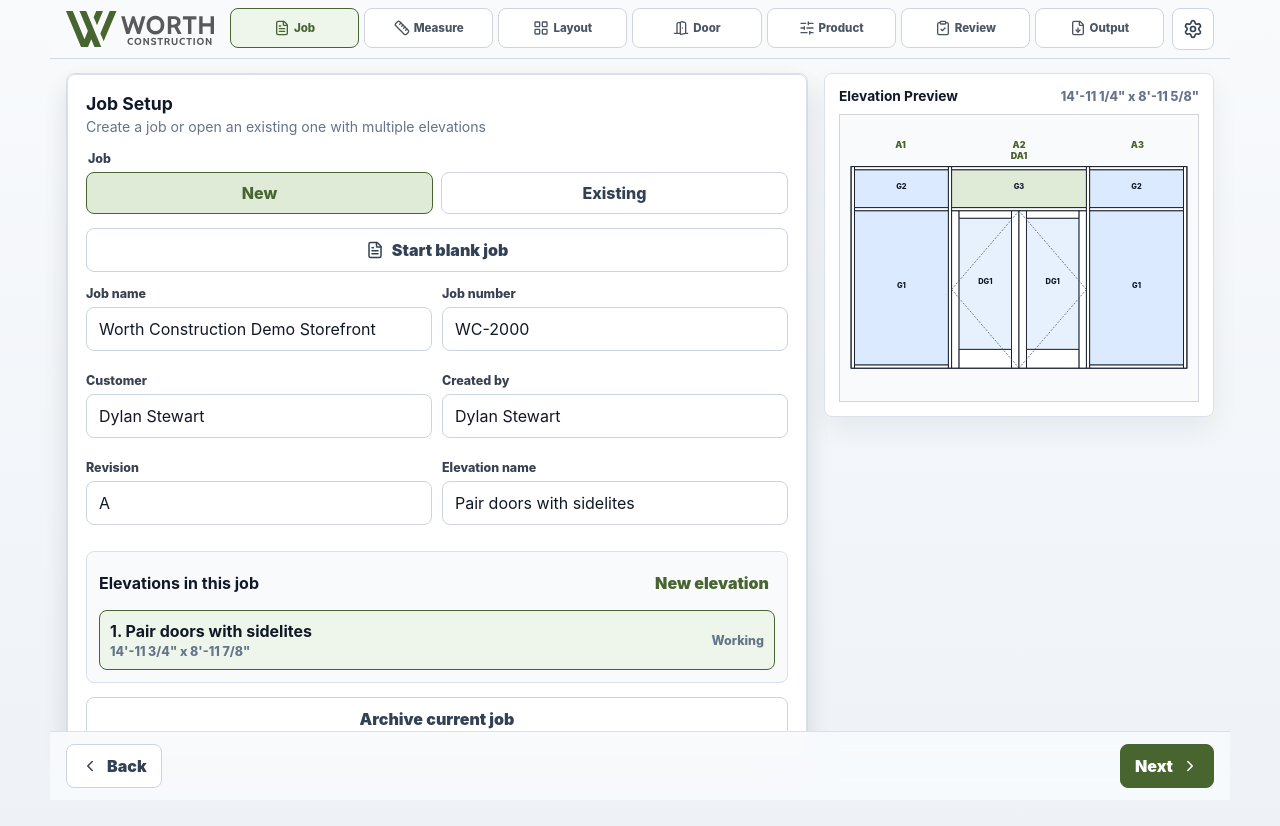
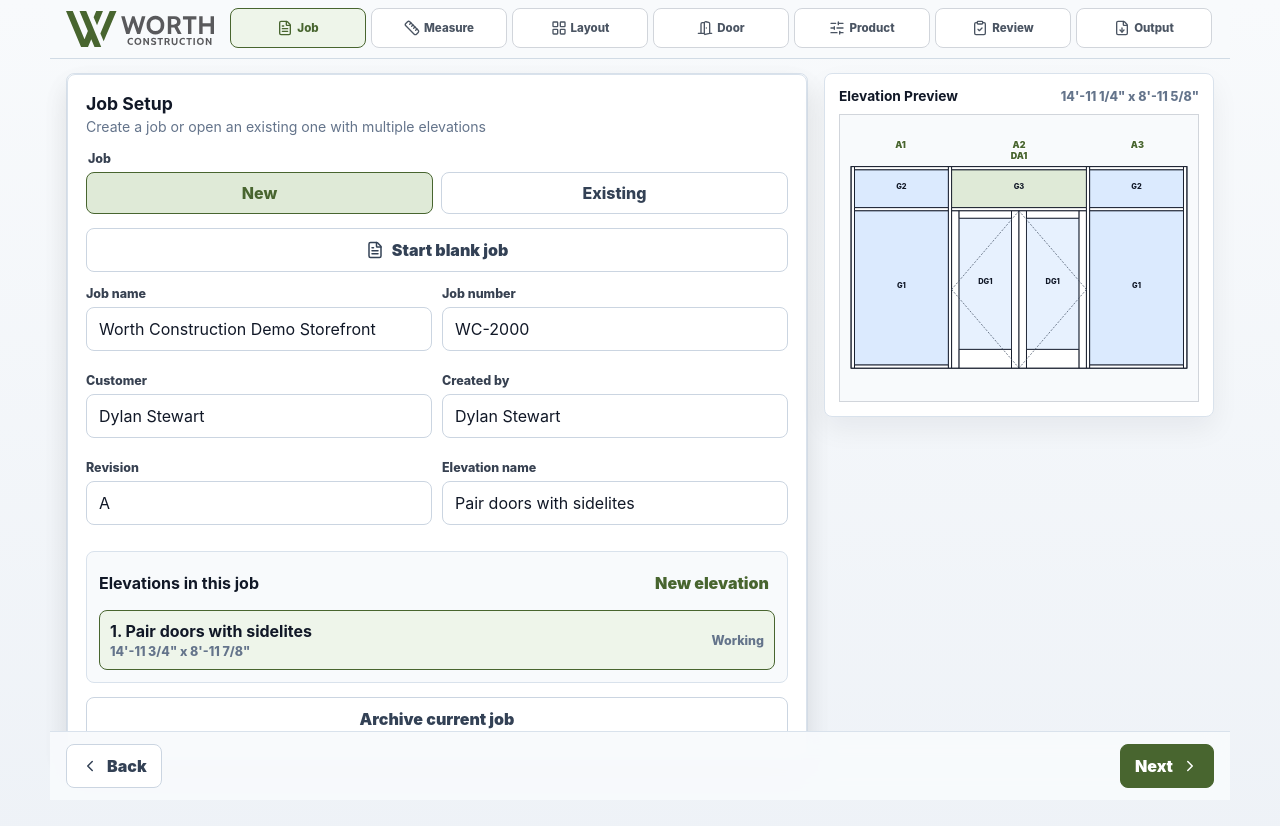
Before and after one commit to DylanStewartOBE/WorthWindow, a React (Vite) app: page / in a window 1280 px wide. Shown: the top 826 px of the page. Built offline with nearby package versions, Linux system fonts and the light colour scheme.

Commit message:
Hide admin config from standard workflow

```diff
--- a/src/app/App.tsx
+++ b/src/app/App.tsx
@@ -119,6 +119,7 @@ export function App() {
   const [savedElevations, setSavedElevations] = useState<Elevation[]>([]);
   const [revisionCount, setRevisionCount] = useState(0);
   const [, setStatus] = useState("Ready offline");
+  const [adminMode, setAdminMode] = useState(() => isAdminModeEnabled());
   const [adminOpen, setAdminOpen] = useState(false);
   const [pdfUrls, setPdfUrls] = useState<{ package?: string; quote?: string }>({});
   const [activeDoorSetIndex, setActiveDoorSetIndex] = useState(0);
@@ -176,6 +177,19 @@ export function App() {
       ?.querySelector<HTMLElement>(".step.active")
       ?.scrollIntoView({ block: "nearest", inline: "center" });
   }, [activeStep]);
+
+  useEffect(() => {
+    const openAdminShortcut = (event: globalThis.KeyboardEvent) => {
+      if ((event.metaKey || event.ctrlKey) && event.shiftKey && event.key.toLowerCase() === "a") {
+        event.preventDefault();
+        setAdminMode(true);
+        setAdminOpen(true);
+      }
+    };
+
+    window.addEventListener("keydown", openAdminShortcut);
+    return () => window.removeEventListener("keydown", openAdminShortcut);
+  }, []);
 
   useEffect(() => {
     setActiveDoorSetIndex((index) => clampIndex(index, Math.max(getDoorSetCount(input.doorConfig, input.columns), 1)));
@@ -544,9 +558,11 @@ export function App() {
             );
           })}
         </nav>
-        <button className="icon-button" onClick={() => setAdminOpen((open) => !open)} aria-label="Open admin config">
-          <Settings size={20} />
-        </button>
+        {adminMode && (
+          <button className="icon-button" onClick={() => setAdminOpen((open) => !open)} aria-label="Open admin config">
+            <Settings size={20} />
+          </button>
+        )}
       </div>
 
       <section className="workspace">
@@ -1781,6 +1797,11 @@ function uniqueById<T extends { id: string }>(items: T[]): T[] {
   return Array.from(new Map(items.map((item) => [item.id, item])).values());
 }
 
+function isAdminModeEnabled(): boolean {
+  const params = new URLSearchParams(window.location.search);
+  return params.get("admin") === "1" || window.location.hash === "#admin";
+}
+
 function clampIndex(value: number, count: number): number {
   return Math.max(0, Math.min(count - 1, Math.round(value)));
 }
```
